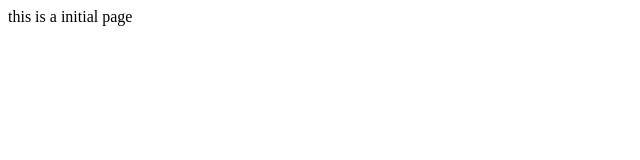
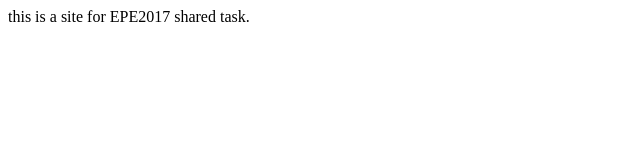
Before and after one commit to ykyaol7/ECNU_IWPT_paper, a plain HTML site: page index.html in a window 1280 px wide. Shown: the whole page, without its empty margins (0-640 px from the left). Drawn offline with Linux system fonts and the light colour scheme.

Commit message:
Create index.html

```diff
--- a/index.html
+++ b/index.html
@@ -5,6 +5,6 @@
     <title>page</title>
 </head>
 <body>
-    this is a initial page
+    this is a site for EPE2017 shared task.
 </body>
 </html>
```
